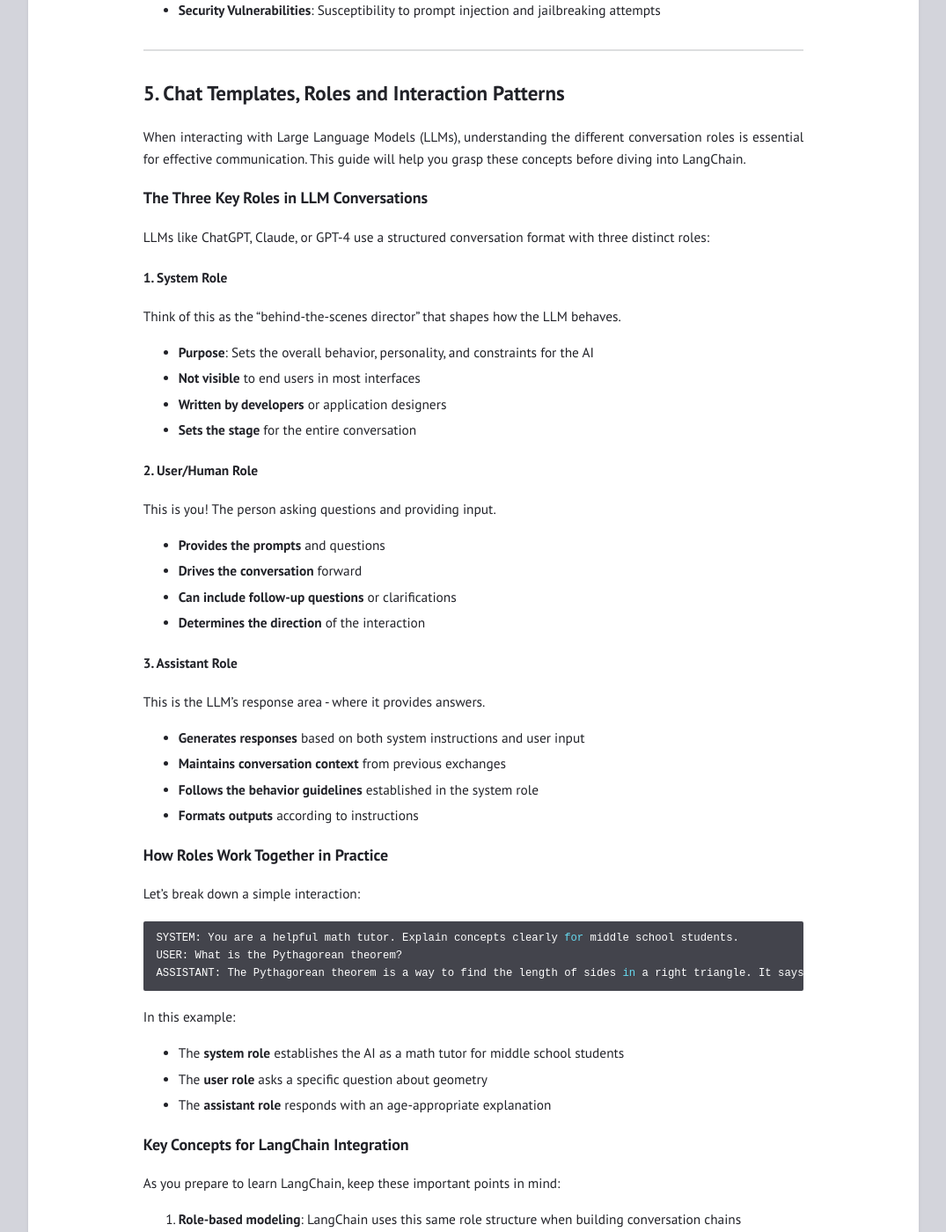
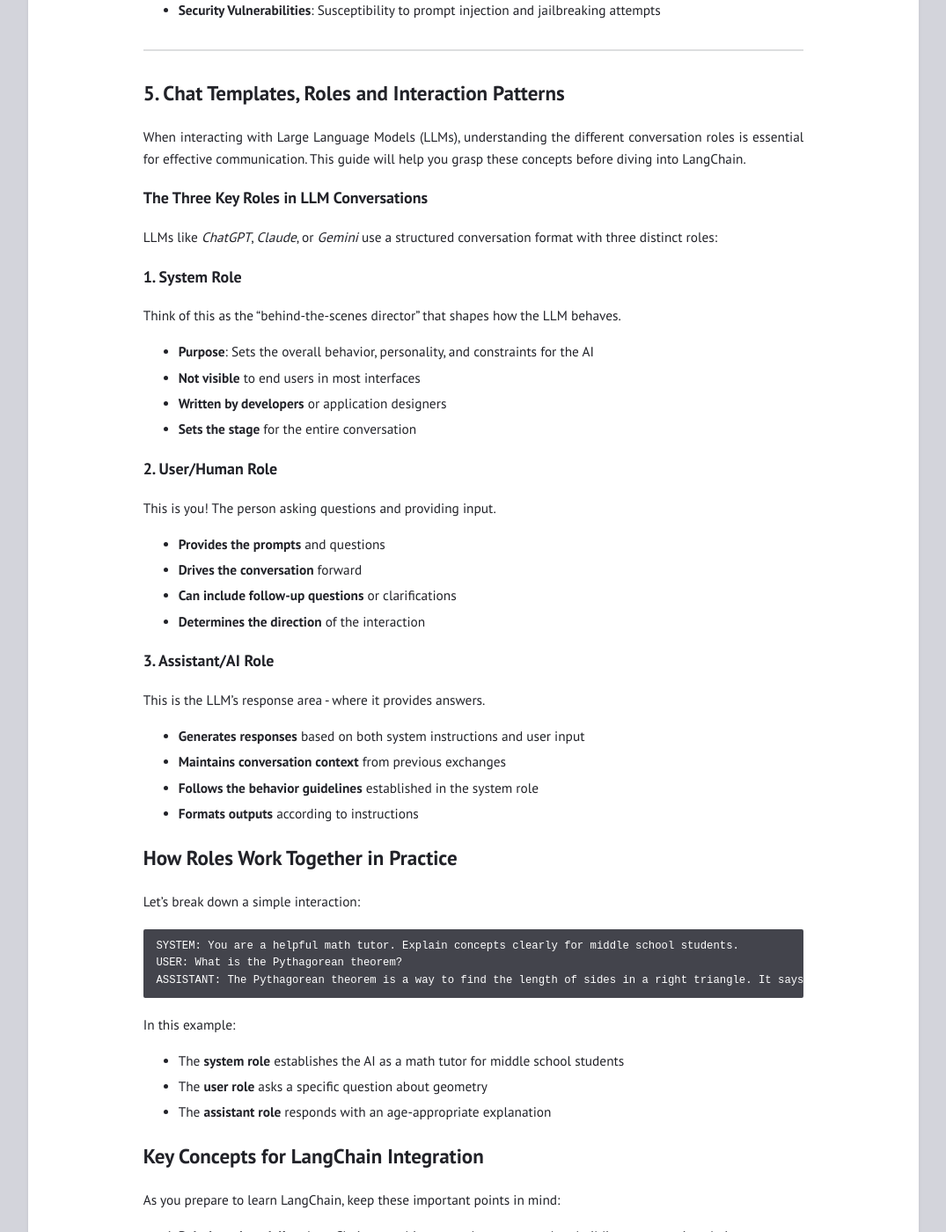
Before and after one commit to GiovaneIwamoto/markdown-blog-renderer, a Jekyll site: the page built from _posts/2025-01-10-module-1.md, in a window 1280 px wide and 1400 px high, scrolled down 7760 px. Shown: the whole window at 88% size, without its empty margins (102-1177 px from the left). Built offline with Jekyll 4.4.1, drawn with Linux system fonts in a browser that asks for light colours.

Commit message:
fix: chat templates

````diff
--- a/_posts/2025-01-10-module-1.md
+++ b/_posts/2025-01-10-module-1.md
@@ -165,9 +165,9 @@
 
 ### The Three Key Roles in LLM Conversations
 
-LLMs like ChatGPT, Claude, or GPT-4 use a structured conversation format with three distinct roles:
+LLMs like *ChatGPT*, *Claude*, or *Gemini* use a structured conversation format with three distinct roles:
 
-#### 1. System Role
+### 1. System Role
 Think of this as the "behind-the-scenes director" that shapes how the LLM behaves.
 
 - **Purpose**: Sets the overall behavior, personality, and constraints for the AI
@@ -175,7 +175,7 @@
 - **Written by developers** or application designers
 - **Sets the stage** for the entire conversation
 
-#### 2. User/Human Role
+### 2. User/Human Role
 This is you! The person asking questions and providing input.
 
 - **Provides the prompts** and questions
@@ -183,7 +183,7 @@
 - **Can include follow-up questions** or clarifications
 - **Determines the direction** of the interaction
 
-#### 3. Assistant Role
+### 3. Assistant/AI Role
 This is the LLM's response area - where it provides answers.
 
 - **Generates responses** based on both system instructions and user input
@@ -191,11 +191,11 @@
 - **Follows the behavior guidelines** established in the system role
 - **Formats outputs** according to instructions
 
-### How Roles Work Together in Practice
+## How Roles Work Together in Practice
 
 Let's break down a simple interaction:
 
-```shell
+```
 SYSTEM: You are a helpful math tutor. Explain concepts clearly for middle school students.
 USER: What is the Pythagorean theorem?
 ASSISTANT: The Pythagorean theorem is a way to find the length of sides in a right triangle. It says that a² + b² = c², where a and b are the shorter sides, and c is the longest side (hypotenuse).
@@ -206,7 +206,7 @@
 - The **user role** asks a specific question about geometry
 - The **assistant role** responds with an age-appropriate explanation
 
-### Key Concepts for LangChain Integration
+## Key Concepts for LangChain Integration
 
 As you prepare to learn LangChain, keep these important points in mind:
 
@@ -214,25 +214,25 @@
 
 2. **Templating**: You'll often create templates that include placeholders for dynamic content
 
-```python
-prompt = ChatPromptTemplate.from_messages([
-    ("system", "You are a {role}."),
-    ("human", "{question}")
-])
-```
+  ```python
+  prompt = ChatPromptTemplate.from_messages([
+      ("system", "You are a {role}."),
+      ("human", "{question}")
+  ])
+  ```
 
 3. **Message history**: LangChain lets you maintain conversation context by storing previous exchanges
 
 4. **Chain composition**: You'll learn to build pipelines that process inputs through multiple steps
 
-### Tips for Effective Role Usage
+## Tips for Effective Role Usage
 
 - **Be specific in system instructions**: The more detailed your system role, the better the LLM will follow your requirements
 - **Use consistent personas**: Maintain the same "character" throughout a conversation
 - **Consider memory requirements**: Decide if your application needs to remember previous messages
 - **Test different role configurations**: Experiment with various system instructions to see what works best
 
-Check out Hugging Face's Chat Templates documentation to understand different role structures (system, user, assistant) before diving into LangChain implementation. Focus only on the template formats for now, not the implementation details.
+*Check out Hugging Face's Chat Templates documentation to understand different role structures (system, user, assistant) before diving into LangChain implementation. Focus only on the template formats for now, not the implementation details.*
 
 <div style="display: flex;">
   <a href="https://huggingface.co/learn/llm-course/chapter11/2" target="_blank">
````
